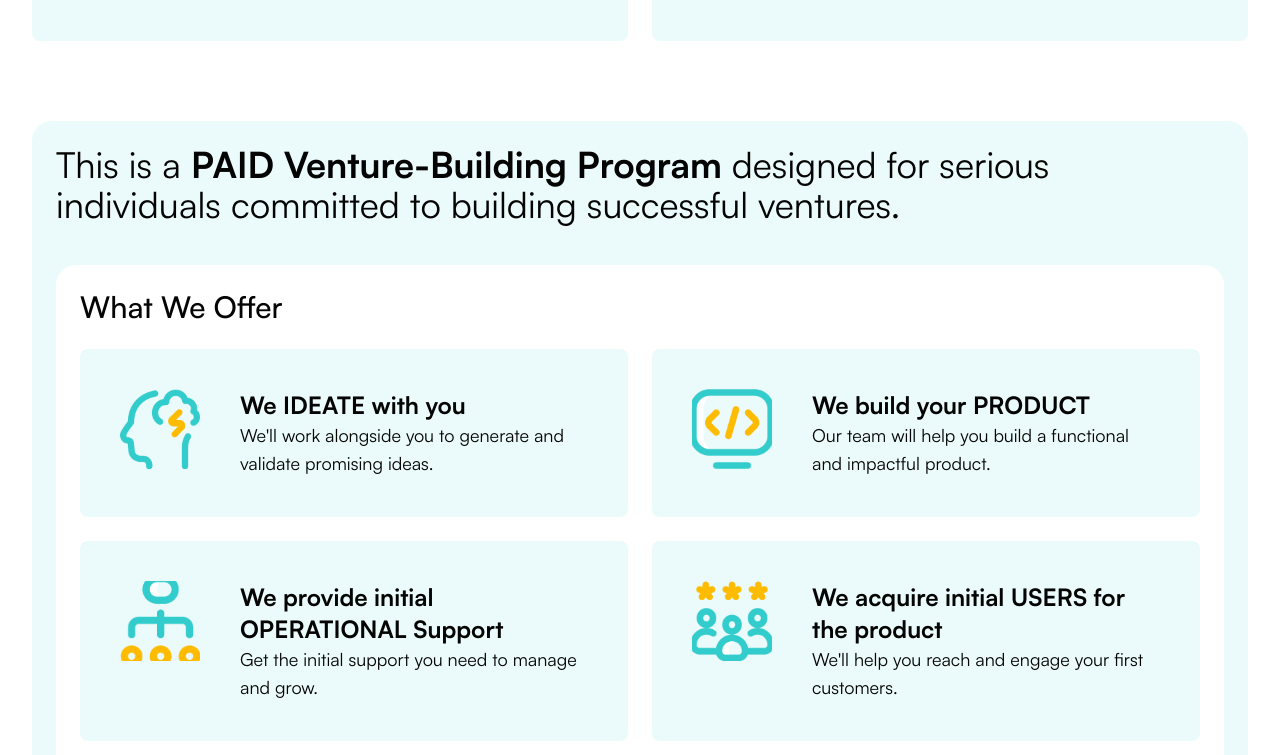
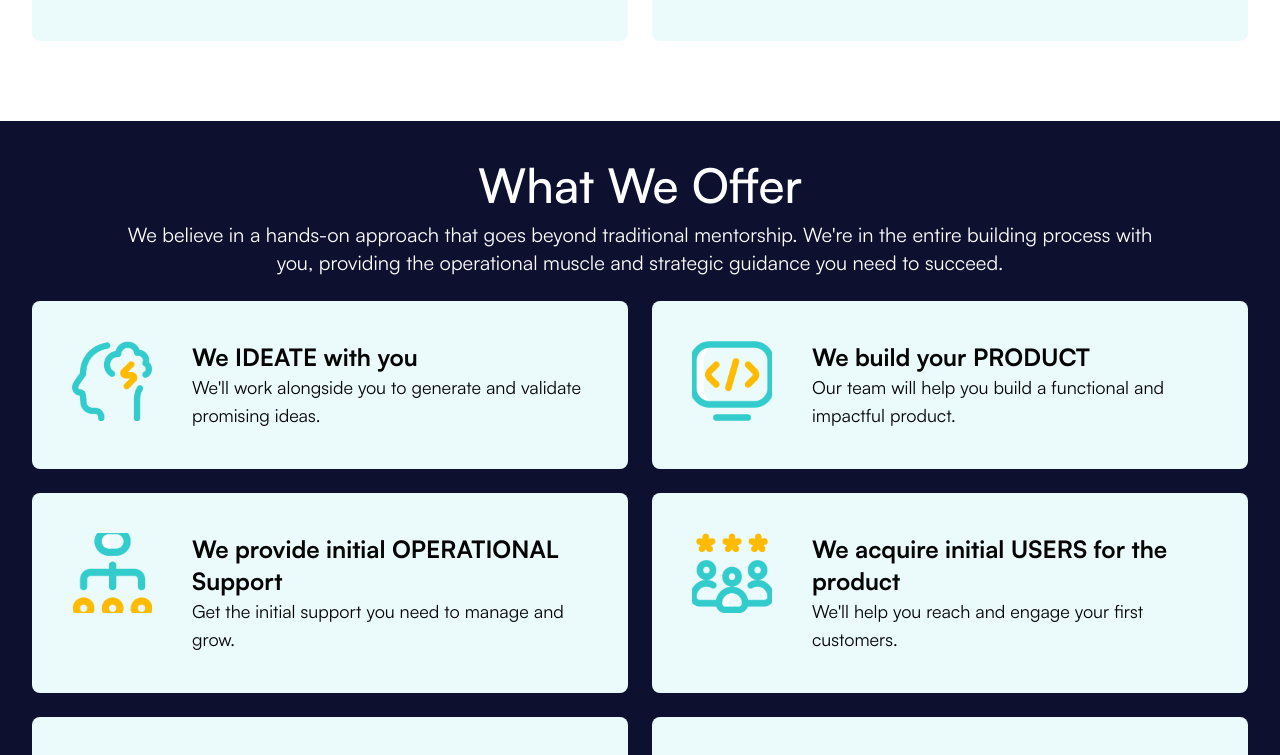
Before and after one commit to imole97/f2-landing-page, a Next.js app: page /launchpad in a window 1280 px wide. Shown: the part 1772-2527 px from the top of the page. Built offline with nearby package versions, Linux system fonts and the light colour scheme.

Commit message:
update to launchpad

```diff
--- a/src/app/(main)/launchpad/page.tsx
+++ b/src/app/(main)/launchpad/page.tsx
@@ -74,16 +74,19 @@ const LaunchPad = () => {
           ))}
         </Container>
       </section>
-      <section className="bg-white ">
-        <Container className="bg-[#EBFAFA] rounded-[20px] p-6 text-[#040404]">
-          <h4 className="text-4xl">
-            This is a{" "}
-            <span className="font-bold">PAID Venture-Building Program</span>{" "}
-            designed for serious individuals committed to building successful
-            ventures.
+      <section className="bg-[#0D102F]">
+        <Container className="rounded-[20px] py-10 text-[#040404]">
+          <div className="text-white space-y-3">
+            <h4 className="font-medium  max-w-[1300px] mx-auto text-center text-xl sm:text-4xl md:text-3xl lg:text-5xl">
+              What We Offer
             </h4>
-          <div className="bg-white mt-10 rounded-[20px] p-6">
-            <p className="text-3xl font-medium">What We Offer</p>
+            <p className="max-w-[1060px] text-xl text-center mx-auto w-full">
+              We believe in a hands-on approach that goes beyond traditional
+              mentorship. We're in the entire building process with you,
+              providing the operational muscle and strategic guidance you need
+              to succeed.
+            </p>
+          </div>
           <div className="grid grid-cols-1 mt-6 gap-6 sm:grid-cols-2">
             {offering.map((item) => (
               <div
@@ -103,7 +106,6 @@ const LaunchPad = () => {
                 </div>
               </div>
             ))}
-            </div>
           </div>
         </Container>
       </section>
```
Lines whose indentation alone changed are shown as unchanged.
